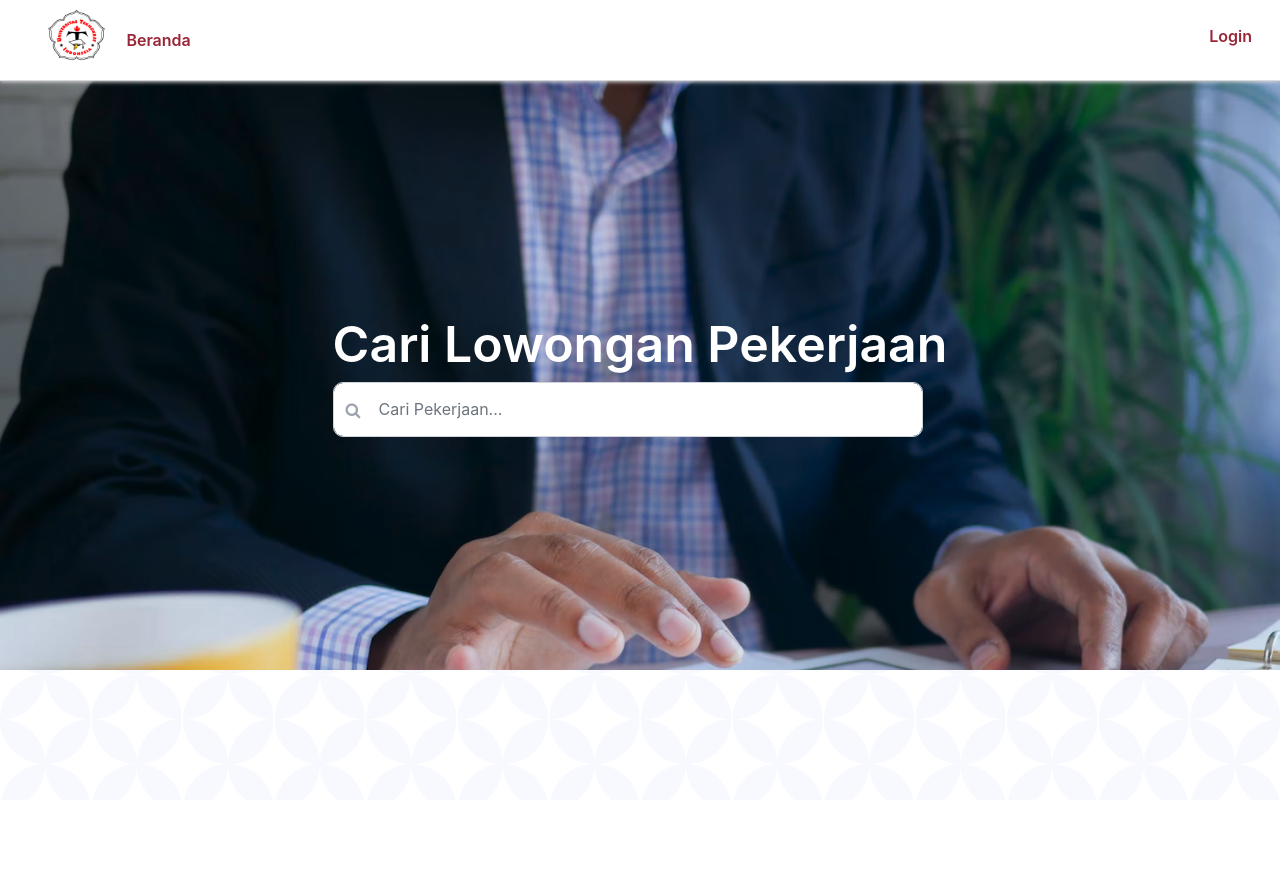
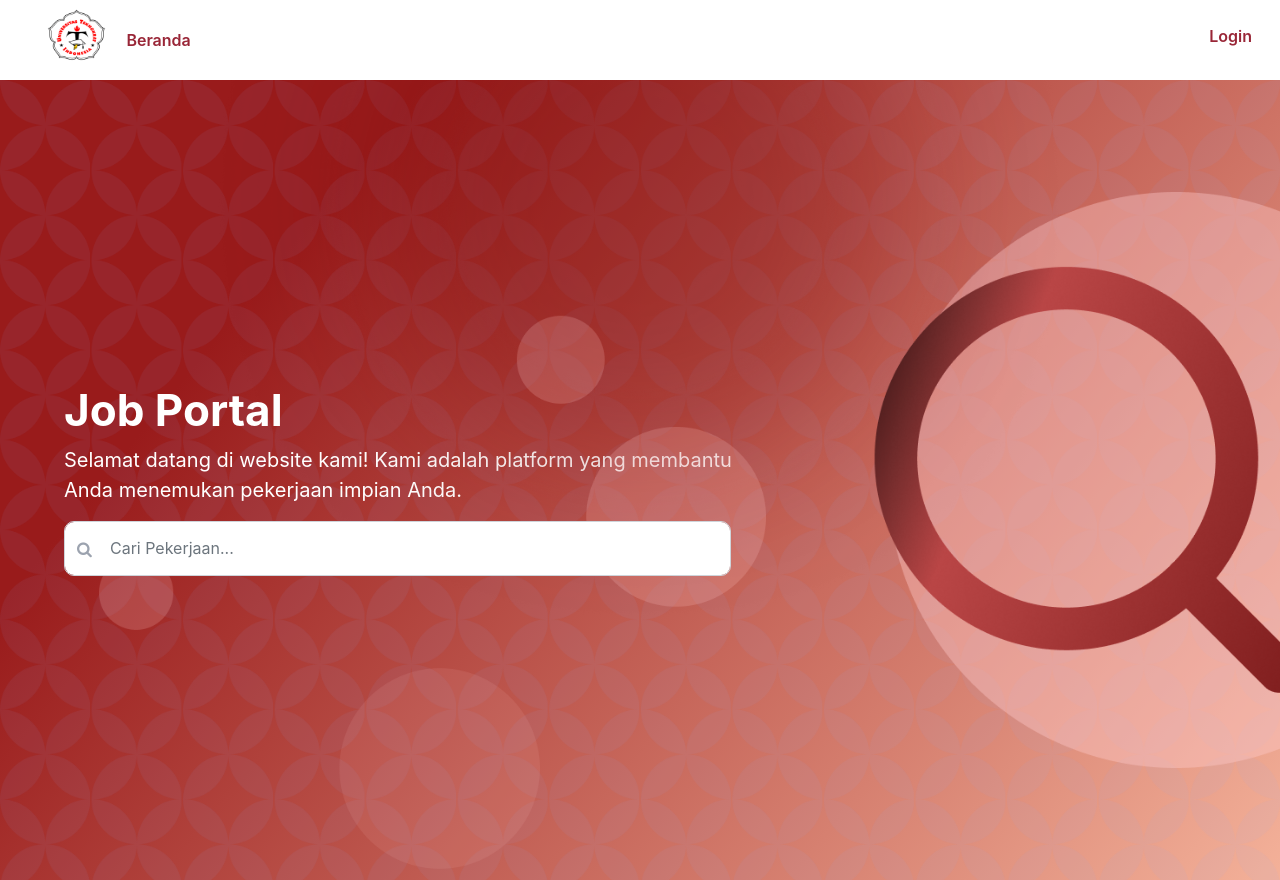
Before and after one commit to alyazharr/job-portal-teknokrat, a Django app: page / in a window 1280 px wide. Before the commit the page ends 670 px from the top, so only its background shows below. Run offline with Django 4.2, Linux system fonts and the light colour scheme.

Commit message:
[CHORE] refactor design landing page

```diff
--- a/homepage/templates/home.html
+++ b/homepage/templates/home.html
@@ -7,14 +7,27 @@
 {% endblock meta %}
 
 {% block content %}
-<div class="outer">
-  <div class="inner-content">
-    <h1>Cari Lowongan Pekerjaan</h1>
-    <div class="row height d-flex content-form">
-      <div class="form">
-        <i class="fa fa-search"></i>
-        <input type="text" class="form-control form-input" placeholder="Cari Pekerjaan...">
+<div class="hero">
+  <img class="ellipse-red" src="{% static 'images/ellipse-red.png' %}">
+  <div class="outer bg-img">
+    <div class="inner-content">
+      <h1>Job Portal</h1>
+      <p>Selamat datang di website kami! Kami adalah platform yang membantu Anda menemukan pekerjaan impian Anda.</p>
+      <div class="row height d-flex content-form">
+        <div class="form">
+          <i class="fa fa-search"></i>
+          <input type="text" class="form-control form-input" placeholder="Cari Pekerjaan...">
+        </div>
+        <img class="ellipse-1" src="{% static 'images/ellipse-1.png' %}">
       </div>
     </div>
+    <div class="inner-icon">
+      <img class="icon-search" src="{% static 'images/icon-search.png' %}">
+      <img class="ellipse-2" src="{% static 'images/ellipse-2.png' %}">
+    </div>
+  </div>
 </div>
+<!-- <div class="footer">
+  <h1>Universitas Teknokrat</h1>
+</div> -->
 {% endblock content %}
--- a/static/css/home.css
+++ b/static/css/home.css
@@ -1,15 +1,75 @@
+.hero {
+    background: linear-gradient(128.83deg, #991B1B 22.02%, #FCBFA5 107.27%);
+    overflow: hidden;
+    position: relative;
+}
+
+.hero img.ellipse-red {
+    position: absolute;
+    top: 15%;
+    left: 50%;
+    transform: translate(-50%, -50%);
+    z-index: 2;
+    width: 70vw;
+}
+
 .outer {
     display: flex;
     justify-content: center;
     align-items: center;
-    height: 590px;
+    height: 100vh;
     width: 100%;
-    background-image: url("../images/bg_landing_page.png");
+}
+
+.outer .inner-content {
+    width: 60%;
+    margin-inline: 5vw;
+}
+
+.outer .inner-icon {
+    width: 40%;
+    position: relative;
+}
+
+.outer .inner-icon img.icon-search {
+    position: absolute;
+    top: 50%;
+    right: 0%;
+    transform: translate(0%, -50%);
+    z-index: 2;
+    width: 35vw;
+}
+
+.outer .inner-icon img.ellipse-2 {
+    position: absolute;
+    top: 0%;
+    right: -40%;
+    transform: translate(0%, -50%);
+    width: 45vw;
+}
+
+.outer .inner-content .content-form {
+    position: relative;
+}
+
+.outer .inner-content .content-form img.ellipse-1 {
+    position: absolute;
+    bottom: 70%;
+    left: 5%;
+    transform: translate(0%, 60%);
+    z-index: 2;
+    width: 100vw;
 }
 
 .outer .inner-content h1 {
-    font-weight: 600;
-    font-size: 50px;
+    font-weight: 700;
+    font-size: 44px;
+    color: white;
+}
+
+.outer .inner-content p {
+    font-weight: 400;
+    font-size: 20px;
     color: white;
 }
 
@@ -19,6 +79,7 @@
 
 .form{
     position: relative;
+    z-index: 3;
 }
 
 .form .fa-search{
```
Also changed, not shown: static/images/ellipse-1.png (added), static/images/ellipse-2.png (added), static/images/ellipse-red.png (added), static/images/icon-search.png (added).
